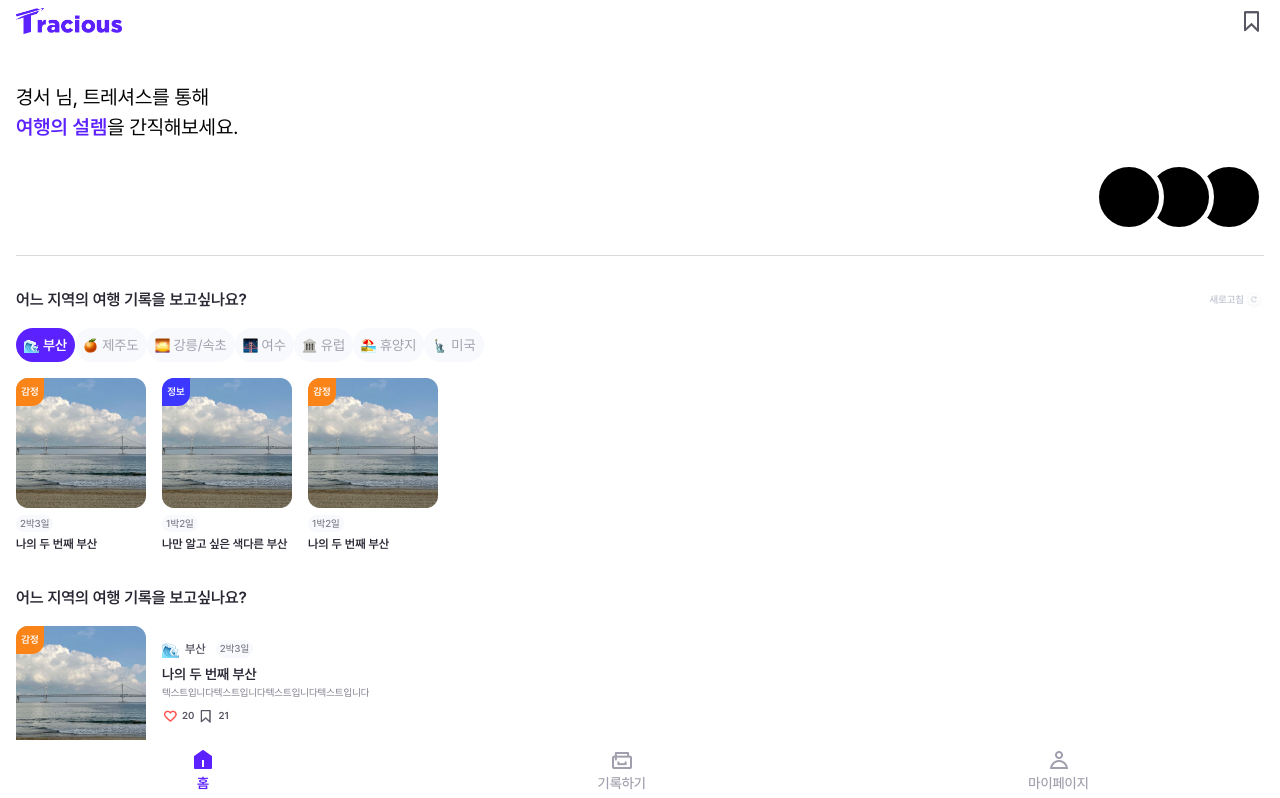
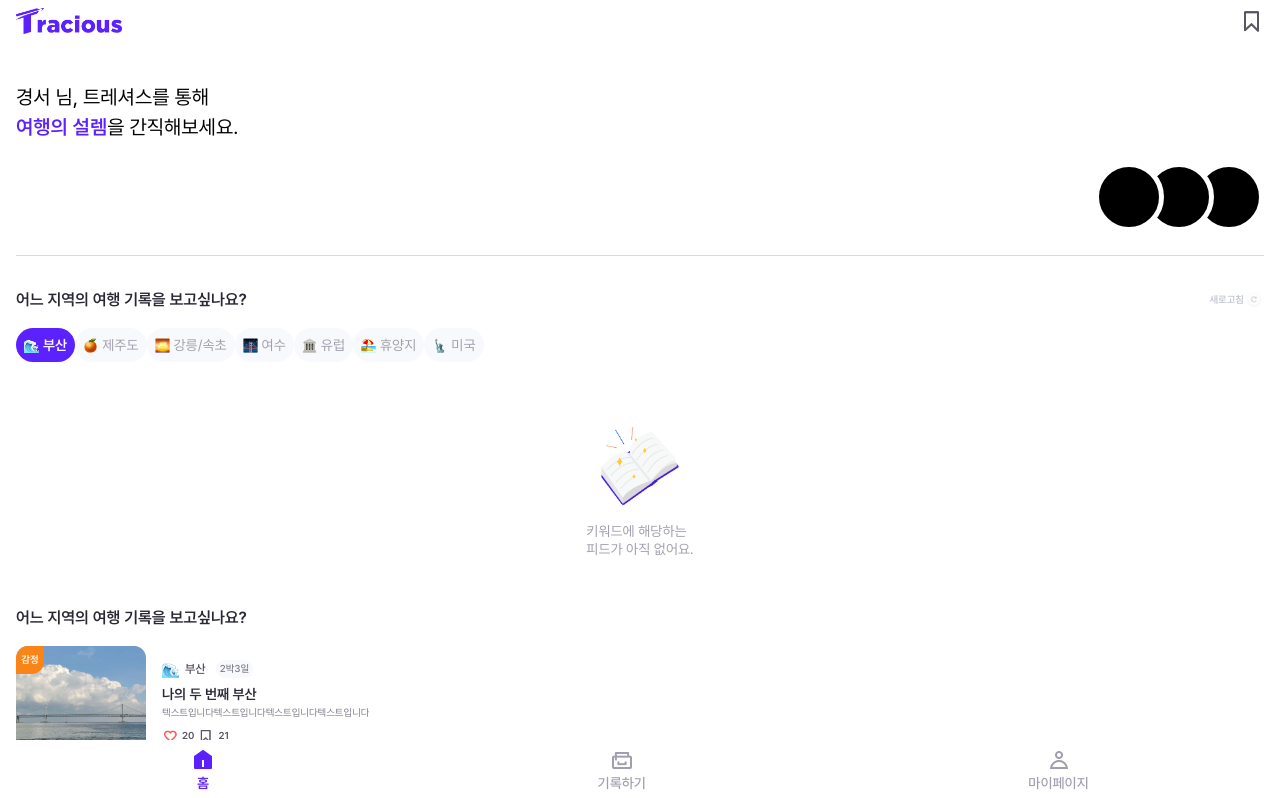
Before and after one commit to dnd-side-project/dnd-6th-8-frontend, a React (Create React App) app: page /home in a window 1280 px wide. Shown: the top 798 px of the page. Built offline with nearby package versions, Linux system fonts and the light colour scheme.

Commit message:
feat: 지역 별 피드 empty component(#6)

```diff
--- /dev/null
+++ b/src/components/Home/EmptyFeed.tsx
@@ -0,0 +1,12 @@
+import React from 'react';
+
+function EmptyFeed() {
+  return (
+    <div className="emptyfeed-wrapper">
+      <img src="imgs/Home/illust_none_archiving.png" alt="none" />
+      <div>{`키워드에 해당하는\n피드가 아직 없어요.`}</div>
+    </div>
+  );
+}
+
+export default EmptyFeed;
--- a/src/components/Home/LocationFeed.scss
+++ b/src/components/Home/LocationFeed.scss
@@ -63,6 +63,7 @@
     }
     article{
         display: flex;
+        margin-bottom:3.2rem;
         overflow: auto;
         -ms-overflow-style: none;
         &::-webkit-scrollbar { display: none; }
@@ -119,5 +120,23 @@
                 margin-left:1.6rem;
             }
         }
+        .emptyfeed-wrapper{
+            display: flex;
+            flex-direction: column;
+            align-items: center;
+            width:100vw;
+            padding:4.8rem 0 1.6rem;
+            img{
+                width:8rem;
+                margin-bottom:1.6rem;
+            }
+            div{
+                font-family: Pretendard-Regular;
+                font-size:1.4rem;
+                line-height:1.8rem;
+                color:$black50;
+                white-space: pre;
+            }
+        }
     }
 }
--- a/src/components/Home/LocationFeed.tsx
+++ b/src/components/Home/LocationFeed.tsx
@@ -1,8 +1,9 @@
 import React, { useState, useCallback } from 'react';
 import Location from './Location';
 import LocFeed from './LocFeed';
+import EmptyFeed from './EmptyFeed';
 import './LocationFeed.scss';
-import { HomeFeedsData, locationArr } from '../../constants';
+import { HomeLocFeedData, locationArr } from '../../constants';
 
 function LocationFeed() {
   const [clickLoc, setClickLoc] = useState<string | null>('busan');
@@ -37,7 +38,10 @@ function LocationFeed() {
         })}
       </nav>
       <article>
-        {HomeFeedsData.map((feed) => (
+        {HomeLocFeedData.length === 0 ? (
+          <EmptyFeed />
+        ) : (
+          HomeLocFeedData.map((feed) => (
             <LocFeed
               category={feed.category}
               title={feed.title}
@@ -46,7 +50,8 @@ function LocationFeed() {
               location={feed.location}
               key={feed.heart}
             />
-        ))}
+          ))
+        )}
       </article>
     </section>
   );
--- a/src/components/Home/Recommend.scss
+++ b/src/components/Home/Recommend.scss
@@ -1,7 +1,6 @@
 @import '../../styles/utils.scss';
 
 .recommend-wrapper{
-    margin-top:3.2rem;
     .h2{
         font-family: Pretendard-SemiBold;
         font-size:1.6rem;
--- a/src/components/Home/Recommend.tsx
+++ b/src/components/Home/Recommend.tsx
@@ -1,14 +1,14 @@
 import React from 'react';
 import './Recommend.scss';
 import RecFeed from './RecFeed';
-import { HomeFeedsData } from '../../constants/index';
+import { HomeRecFeedData } from '../../constants/index';
 
 function Recommend() {
   return (
     <section className="recommend-wrapper">
       <h2 className="h2">어느 지역의 여행 기록을 보고싶나요?</h2>
       <article>
-        {HomeFeedsData.map((feed) => (
+        {HomeRecFeedData.map((feed) => (
           <RecFeed
             category={feed.category}
             date={feed.date}
--- a/src/constants/index.ts
+++ b/src/constants/index.ts
@@ -28,7 +28,32 @@ export type HomeFeedsType = {
   heart?: number;
   scrap?: number;
 };
-export const HomeFeedsData: HomeFeedsType[] = [
+
+export const HomeLocFeedData: HomeFeedsType[] = [
+  // {
+  //   category: '감정',
+  //   date: '2박3일',
+  //   title: '나의 두 번째 부산',
+  //   image: 'imgs/Home/img_busan01_home.png',
+  //   location: 'busan',
+  // },
+  // {
+  //   category: '정보',
+  //   date: '1박2일',
+  //   title: '나만 알고 싶은 색다른 부산',
+  //   image: 'imgs/Home/img_busan01_home.png',
+  //   location: 'busan',
+  // },
+  // {
+  //   category: '감정',
+  //   date: '1박2일',
+  //   title: '나의 두 번째 부산',
+  //   image: 'imgs/Home/img_busan01_home.png',
+  //   location: 'busan',
+  // },
+];
+
+export const HomeRecFeedData: HomeFeedsType[] = [
   {
     category: '감정',
     date: '2박3일',
```
Also changed, not shown: public/imgs/Home/illust_none_archiving.png (added). Lines whose indentation alone changed are shown as unchanged.
